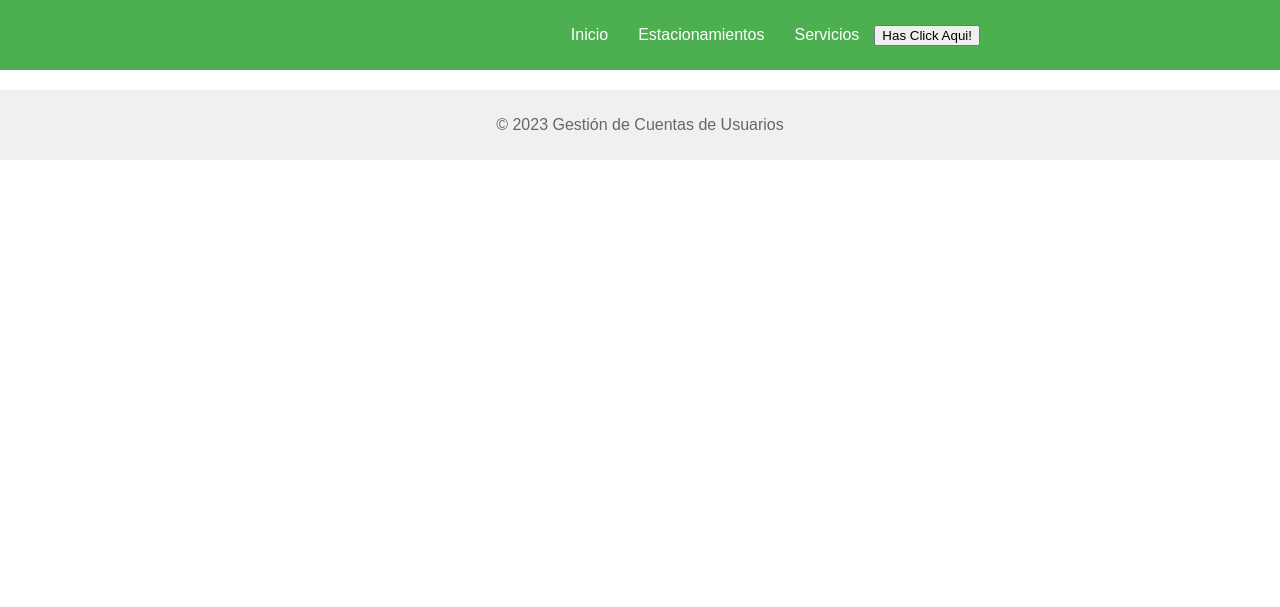
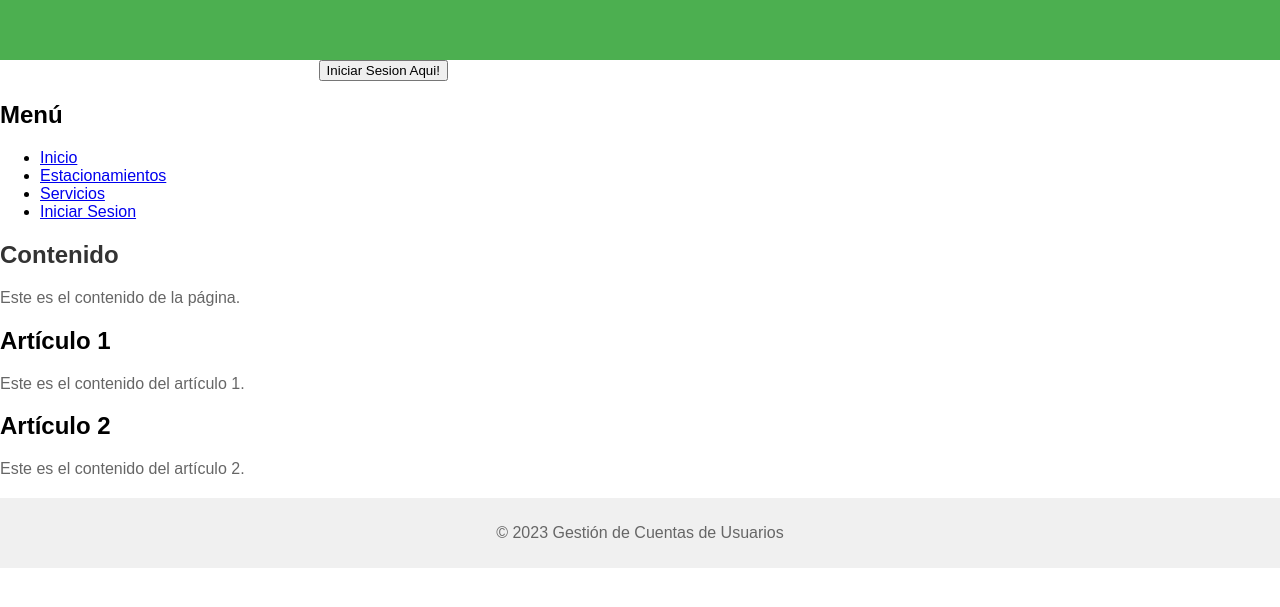
Before and after one commit to JeanRiveraUNI/V.0.2_IOT_Back, a Django app: page / in a window 1280 px wide. Shown: the top 607 px of the page. Run offline with Django 4.2, Linux system fonts and the light colour scheme.

Commit message:
Update home.html with new header and navigation

```diff
--- a/Home/templates/home.html
+++ b/Home/templates/home.html
@@ -91,10 +91,10 @@
 </head>
 <body>
     <header>
-        <header>
         <div id="logo">
             <!-- Coloca tu logo aquí -->
         </div>
+    </header>
     <nav>
         <a href="/">Inicio</a>
         <a href="/estacionamientos">Estacionamientos</a>
@@ -106,17 +106,12 @@
                 <a href="/salir">Cerrar Sesion</a>
             </div>
             {% else %}
-                    <button class="dropbtn">Has Click Aqui!</button>
+            <button class="dropbtn">Iniciar Sesion Aqui!</button>
             <div class="dropdown-content">
                 <div class="user-type">
-                            <text>¿Qué tipo de usuario eres?</text>
+                    <text>Que Tipo de Cuenta Eres: </text>
                     <a href="/login/persona">Persona</a>
                     <a href="/login/empresa">Empresa</a>
-                        </div>
-                        <div class="user-type">
-                            <text>¿No tienes cuenta? Unete</text>
-                            <a href="/registro/persona">Persona</a>
-                            <a href="/registro/empresa">Empresa</a>
                 </div>
             </div>
             {% endif %}
@@ -124,13 +119,28 @@
     </nav>
     {% block content %}
     {% endblock %}
-        </header>
-    </header>
-
+    <aside>
+        <h2>Menú</h2>
+        <ul>
+            <li><a href="/">Inicio</a></li>
+            <li><a href="/estacionamientos">Estacionamientos</a></li>
+            <li><a href="/servicios">Servicios</a></li>
+            <li><a href="/login">Iniciar Sesion</a></li>
+        </ul>
+    </aside>
     <main>
-
-    </main>
-
+        <section id="content">
+            <h1>Contenido</h1>
+            <p>Este es el contenido de la página.</p>
+            <article>
+                <h2>Artículo 1</h2>
+                <p>Este es el contenido del artículo 1.</p>
+            </article>
+            <article>
+                <h2>Artículo 2</h2>
+                <p>Este es el contenido del artículo 2.</p>
+            </article>
+        </section>
     <footer>
         <p>&copy; 2023 Gestión de Cuentas de Usuarios</p>
     </footer>
--- a/Home/templates/user.html
+++ /dev/null
@@ -1 +0,0 @@
-<h1> Usuario </h1>
```
Lines whose indentation alone changed are shown as unchanged.
